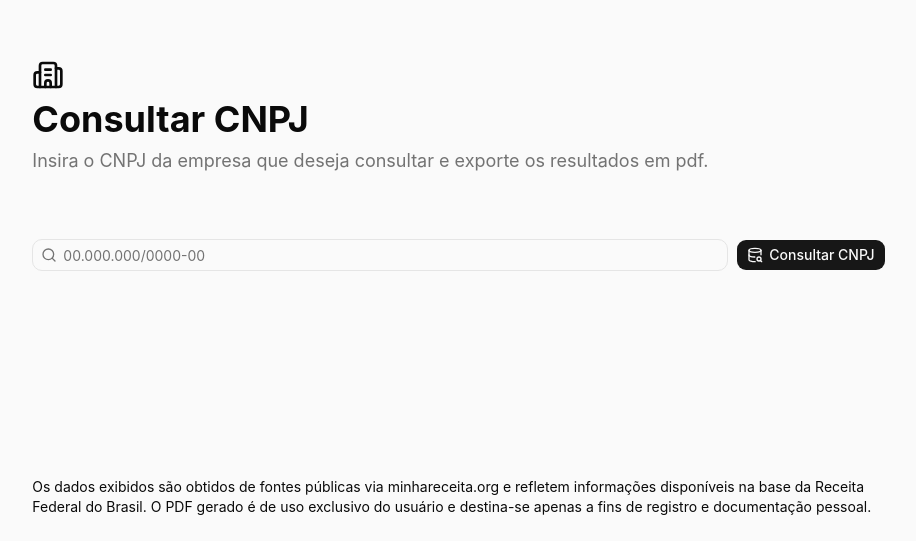
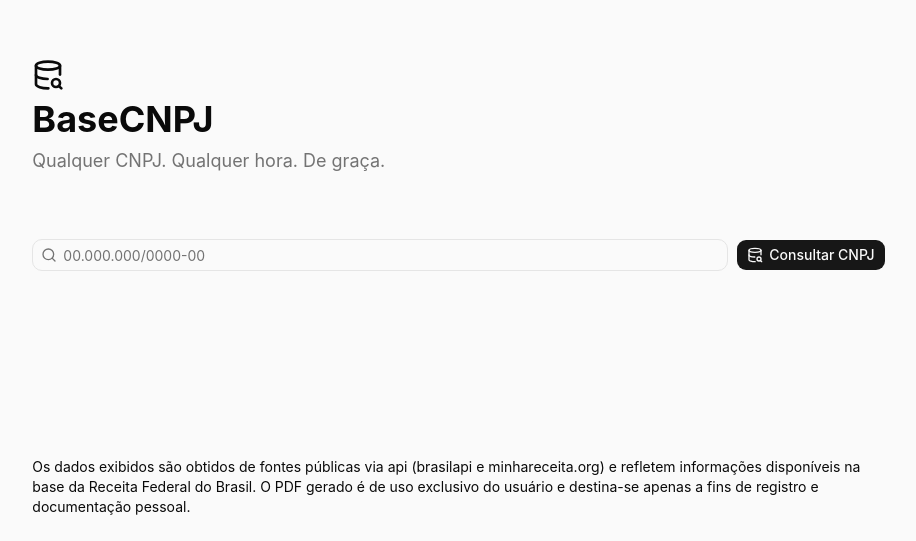
Before and after one commit to JamilFilho/consultacnpj, a Next.js app: page / in a window 1280 px wide. Shown: the part 259-800 px from the top of the page, without its empty margins (181-1097 px from the left). Built offline with nearby package versions, Linux system fonts and the light colour scheme; no server answers; the database is empty.

Commit message:
rebuild project

```diff
--- a/src/app/layout.tsx
+++ b/src/app/layout.tsx
@@ -1,25 +1,23 @@
 import type { Metadata } from "next";
 import "../styles/globals.css";
 import { Separator } from "@/components/ui/separator";
-import { Card, CardDescription, CardTitle } from "@/components/ui/card";
-import Link from "next/link";
 import FeedCNPJ from "@/components/feed";
 
 export const metadata: Metadata = {
-  title: "Consultar CNPJ",
-  description: "Consulte o CNPJ de uma empresa e exporte os resultados em PDF. Insira o número do CNPJ para obter informações detalhadas sobre a empresa, incluindo nome, endereço, situação cadastral e atividades econômicas. Ideal para quem precisa de dados precisos e atualizados sobre empresas brasileiras.",
-  keywords: "consultar CNPJ MEI, CNPJ, consulta CNPJ, empresa Brasil, dados empresariais, Receita Federal",
+  title: "BaseCNPJ | Dados oficiais da Receita Federal, ao alcance de todos.",
+  description: "BaseCNPJ é a forma mais rápida de consultar empresas brasileiras. Razão social, situação cadastral, endereço, sócios e muito mais — tudo de graça, tudo oficial.",
+  keywords: "cnpj, consulta cnpj, busca cnpj, consultar cnpj, cnpj gratis, consulta cnpj gratuita, receita federal, dados cnpj, situacao cadastral, razao social, nome fantasia, cnpj online, verificar cnpj, checar cnpj, empresa cnpj, cnpj empresa, consulta empresa, dados empresa, cnpj ativo, cnpj inativo, socios empresa, quadro societario, cnae, endereco empresa, capital social, porte empresa, natureza juridica, consulta gratuita, base cnpj, basecnpj",
   openGraph: {
-    title: "Consultar CNPJ",
-    description: "Obtenha informações detalhadas de empresas brasileiras pelo CNPJ.",
-    url: "https://consultacnpj.app.vercel",
-    siteName: "Consultar CNPJ",
+    title: "BaseCNPJ",
+    description: "Dados oficiais da Receita Federal, ao alcance de todos.",
+    url: "https://basecnpj.vercel.app",
+    siteName: "BaseCNPJ",
     images: [
       {
-        url: "https://consultacnpj.app.vercel/og-image.png",
+        url: "https://basecnpj.vercel.app/og-image.png",
         width: 1200,
         height: 630,
-        alt: "Consultar CNPJ",
+        alt: "BaseCNPJ",
       },
     ],
     locale: "pt_BR",
@@ -37,10 +35,10 @@ export default function RootLayout({
   return (
     <html lang="pt-br">
       <body className="m-0 p-0">
-        <div className="mx-auto print:hidden">
+        <div className="mx-auto">
           {children}
 
-          <aside className="grid grid-cols-3 gap-12 mx-auto py-6 px-12 mt-12 text-sm">
+          <aside className="print:hidden flex flex-col md:grid md:grid-cols-3 gap-12 mx-auto py-6 px-12 mt-12 text-sm">
             <section className="col-span-1 flex flex-col gap-8">
               <header>
                 <h4 className="font-semibold uppercase">Últimos CNPJs consultados</h4>
@@ -92,10 +90,6 @@ export default function RootLayout({
             </section>
           </aside>
         </div>
-
-        <div className="hidden print:block print:p-20 print:text-center print:text-black">
-          Para habilitar a impressão/exportação pdf, ative o modo premium
-        </div>
       </body>
 </html>
   );
--- a/src/app/(content)/[id]/cnpj-content.tsx
+++ b/src/app/p/[id]/cnpj-content.tsx
@@ -50,11 +50,11 @@ function formatCEP(cep: string): string {
 export default function CNPJPageContent({ data }: Props) {
   return (
     <>
-      <header className="mb-8 grid grid-cols-2 gap-2">
+      <header className="mb-8 flex flex-col md:grid md:grid-cols-2 gap-2">
         <div>
           <h1 className="text-2xl mb-2 font-bold">{data.razao_social}</h1>
         </div>
-        <div className="flex flex-row gap-2 justify-end">
+        <div className="print:hidden flex flex-row gap-2 justify-start md:justify-end">
           <Button asChild>
             <Link href="/">
               <Search />
@@ -130,7 +130,7 @@ export default function CNPJPageContent({ data }: Props) {
         </Card>
 
         {/* Cards de resumo */}
-        <div className="grid grid-cols-1 md:grid-cols-2 lg:grid-cols-3 gap-4">
+        <div className="grid grid-cols-1 md:grid-cols-2 lg:grid-cols-3 print:grid-cols-3 gap-4">
           <Card className="p-6">
             <Building2 className="mb-4" />
             <p className="text-sm text-muted-foreground font-medium">Tipo de Empresa</p>
--- a/src/app/(content)/[id]/page.tsx
+++ b/src/app/p/[id]/page.tsx
@@ -14,37 +14,20 @@ export async function generateStaticParams() {
   return []
 }
 
-/** Valida se o id é um CNPJ: exatamente 14 dígitos numéricos. */
-function isValidCNPJ(id: string): boolean {
-  return /^\d{14}$/.test(id)
-}
-
 export const generateMetadata = async ({ params }: PageProps) => {
   const { id } = await params
-
-  if (!isValidCNPJ(id)) {
-    return { title: 'Empresa' }
-  }
-
   const res = await fetch(`https://minhareceita.org/${id}`)
 
-  if (!res.ok) {
-    return { title: 'Empresa' }
-  }
   const data = await res.json()
+
   return {
-    title: data.nome_fantasia || 'Empresa',
+    title: data.razao_social || 'Empresa',
     description: `Informações da empresa ${data.nome_fantasia || data.razao_social} - CNPJ: ${id}`,
   }
 }
 
 export default async function CNPJPage({ params }: PageProps) {
   const { id } = await params
-
-  // Rejeita qualquer path que não seja um CNPJ válido
-  if (!isValidCNPJ(id)) {
-    notFound()
-  }
 
   // Persiste o CNPJ no KV para o sitemap e rodapé
   await registerGeneratedPage(id)
--- a/src/app/(content)/layout.tsx
+++ b/src/app/p/layout.tsx
@@ -5,7 +5,7 @@ import Link from "next/link";
 export default function RootLayout({ children }: { children: React.ReactNode; }) {
   return (
     <>
-    <nav className="w-full h-12 fixed top-0 left-0 flex flex-row items-center px-12 bg-white/80 backdrop-blur-sm border-b z-50">
+    <nav className="print:hidden w-full h-12 fixed top-0 left-0 flex flex-row items-center px-6 md:px-12 bg-white/80 backdrop-blur-sm border-b z-50">
         <Link href="/" title="Página Inicial">
             <h1 className="font-bold lowercase flex flex-row items-center gap-2 text-base">
                 <DatabaseSearch className="size-5"/>
@@ -13,12 +13,12 @@ export default function RootLayout({ children }: { children: React.ReactNode; })
             </h1>
         </Link>
 
-        <div className="w-1/2 ml-auto">
+        <div className="hidden md:block w-1/2 ml-auto">
             <Search />
         </div>
     </nav>
 
-    <div className="w-2/3 mx-auto pt-12">
+    <div className="px-6 md:px-0 md:w-2/3 mx-auto pt-12">
         {children}
     </div>
     </>
--- a/src/app/page.tsx
+++ b/src/app/page.tsx
@@ -1,22 +1,22 @@
-import { Building2 } from 'lucide-react'
+import { DatabaseSearch } from 'lucide-react'
 import Search from '@/components/search'
 
 export default function CNPJPage() {
 
   return (
-    <div className="h-screen flex-col items-center justify-center bg-zinc-50">
-      <section className="relative w-2/3 mx-auto h-full flex flex-col justify-center items-start gap-4">
-          <header className="my-12 flex flex-col gap-2">
-              <Building2 className="h-8 w-8" />
-              <h1 className="text-4xl font-bold">Consultar CNPJ</h1>
-              <p className="text-lg text-muted-foreground">Insira o CNPJ da empresa que deseja consultar e exporte os resultados em pdf.</p>
+    <div className="h-dvh md:h-screen flex-col items-center justify-center bg-zinc-50">
+      <section className="relative px-10 md:px-0 md:w-2/3 mx-auto h-full flex flex-col justify-center items-start gap-4">
+          <header className="my-8 md:my-12 flex flex-col gap-2">
+              <DatabaseSearch className="h-8 w-8" />
+              <h1 className="text-4xl font-bold">BaseCNPJ</h1>
+              <p className="text-lg text-muted-foreground">Qualquer CNPJ. Qualquer hora. De graça.</p>
           </header>
 
           <div className="w-full">
             <Search />
           </div>
 
-          <footer className="w-full absolute bottom-6 left-0 text-sm">Os dados exibidos são obtidos de fontes públicas via minhareceita.org e refletem informações disponíveis na base da Receita Federal do Brasil. O PDF gerado é de uso exclusivo do usuário e destina-se apenas a fins de registro e documentação pessoal.</footer>
+          <footer className="px-10 md:px-0 w-full absolute bottom-6 left-0 text-xs md:text-sm">Os dados exibidos são obtidos de fontes públicas via api (brasilapi e minhareceita.org) e refletem informações disponíveis na base da Receita Federal do Brasil. O PDF gerado é de uso exclusivo do usuário e destina-se apenas a fins de registro e documentação pessoal.</footer>
       </section>
     </div>
   )
--- a/src/app/sitemap.tsx
+++ b/src/app/sitemap.tsx
@@ -2,7 +2,7 @@ import { getGeneratedPageIds } from '@/lib/sitemap-tracker'
 
 export default async function sitemap() {
   const ids = await getGeneratedPageIds()
-  const baseUrl = 'https://consultarcnpj.vercel.app'
+  const baseUrl = 'https://basecnpj.vercel.app'
 
   const routes = [
     {
--- a/src/components/feed.tsx
+++ b/src/components/feed.tsx
@@ -2,6 +2,10 @@ import Link from 'next/link'
 import { Card, CardDescription, CardTitle } from '@/components/ui/card'
 import { getGeneratedPageIds } from '@/lib/sitemap-tracker'
 import { unstable_noStore as noStore } from 'next/cache'
+
+function formatCNPJ(id: string): string {
+  return String(id).replace(/(\d{2})(\d{3})(\d{3})(\d{4})(\d{2})/, '$1.$2.$3/$4-$5')
+}
 
 export default async function FeedCNPJ() {
   noStore()
@@ -12,9 +16,9 @@ export default async function FeedCNPJ() {
       {lastFiveIds.length > 0 && (
         <>
           {lastFiveIds.map((id) => (
-            <Link key={id} href={`/${id}`}>
+            <Link key={id} href={`/p/${id}`}>
               <Card className="py-2 px-4 gap-2">
-                <CardTitle className="p-0 m-0">{id}</CardTitle>
+                <CardTitle className="p-0 m-0">{formatCNPJ(id)}</CardTitle>
               </Card>
             </Link>
           ))}
--- a/src/components/search.tsx
+++ b/src/components/search.tsx
@@ -18,7 +18,7 @@ export default function Search() {
         return
     }
 
-    router.push(`/${cleaned}`)
+    router.push(`/p/${cleaned}`)
     }
 
     const formatCNPJ = (value: string) => {
@@ -38,7 +38,7 @@ export default function Search() {
     }
 
     return(
-        <form onSubmit={handleSearch} className="flex flex-row gap-2">
+        <form onSubmit={handleSearch} className="flex flex-col md:flex-row gap-2">
             <InputGroup>
                 <InputGroupAddon>
                     <SearchIcon />
```
Also changed, not shown: src/app/p/[id]/cnpj-fetcher.tsx (renamed from src/app/(content)/[id]/cnpj-fetcher.tsx), src/app/p/[id]/load.tsx (renamed from src/app/(content)/[id]/load.tsx), src/app/p/[id]/types.ts (renamed from src/app/(content)/[id]/types.ts). Lines whose indentation alone changed are shown as unchanged.
